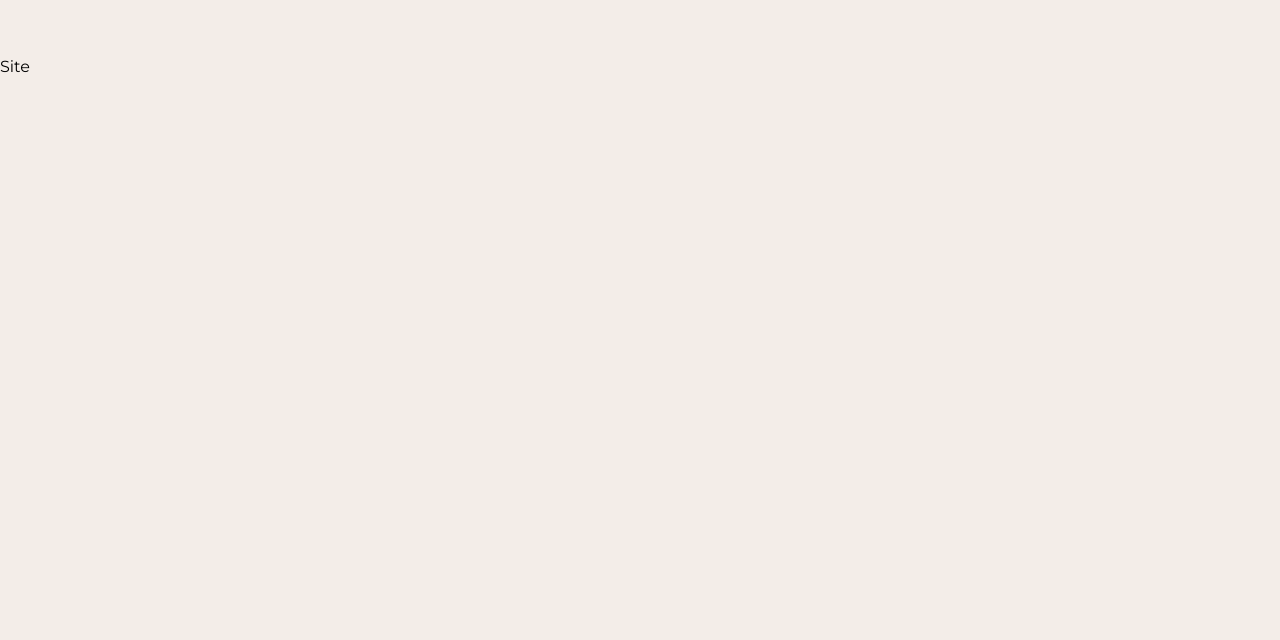
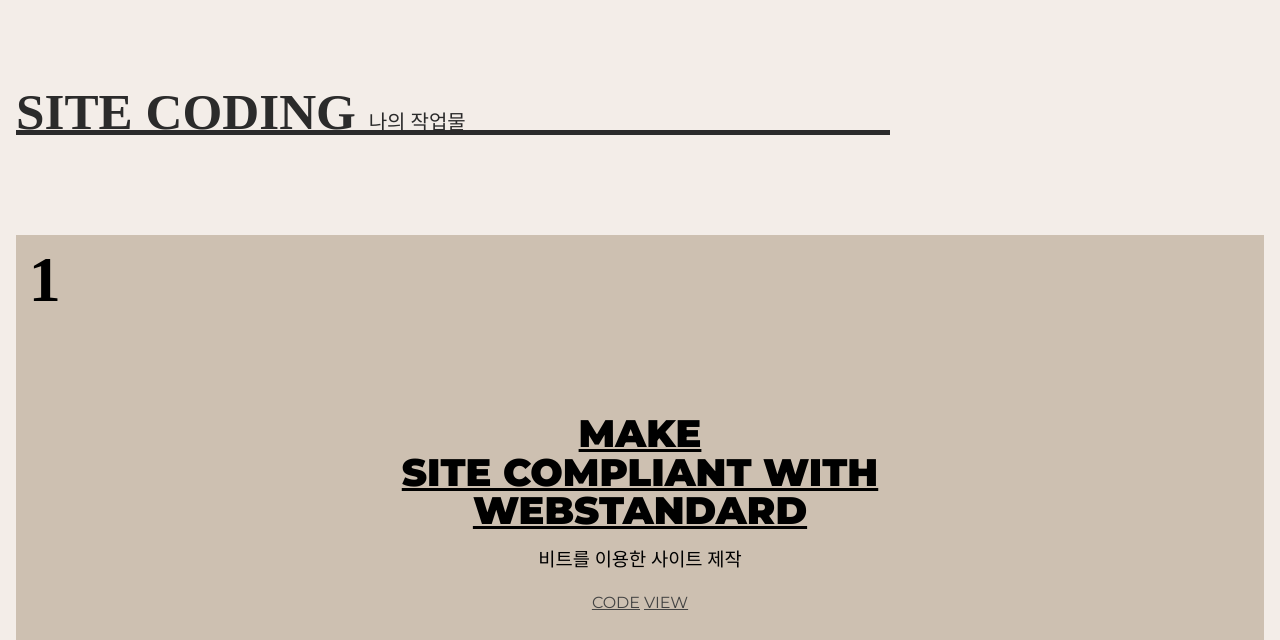
Before and after one commit to leeinwha/ReactPortfolio, a React (Create React App) app: page / in a window 1280 px wide. Shown: the part 2157-2797 px from the top of the page. Built offline with nearby package versions, Linux system fonts and the light colour scheme; a small style sheet from the web is missing; a web font is replaced by a local one.

Commit message:
React Portfolio Project (Site Section)

```diff
--- a/src/assets/scss/section/_port.scss
+++ b/src/assets/scss/section/_port.scss
@@ -0,0 +1,3 @@
+#port {
+  height: 3000px;
+}
--- a/src/assets/scss/section/_site.scss
+++ b/src/assets/scss/section/_site.scss
@@ -1,3 +1,152 @@
-#site {
-  height: 3000px;
+.site__inner {
+  padding: 16px;
+
+  .site__title  {
+    position: sticky;
+    top: 70px;
+    left: 0;
+    width: 70%;
+    height: 5vw;
+    font-size: 4vw;
+    font-weight: 900;
+    line-height: 1.6;
+    font-family: var(--mainKor-font);
+    text-transform: uppercase;
+    color: var(--black100);
+    border-bottom: 0.4vw solid var(--black100);
+    margin-bottom: 100px;
+
+    @media (max-width: 800px){
+      width: 100%;
+      margin-bottom: 10vw;
+      font-size: 30px;
+      height: auto;
+      top: 68px;
+      z-index: 1000;
+      background-color: var(--mainBg-color);
+    }
+
+    em {
+      font-size: 1.25rem;
+      font-weight: 400;
+      line-height: 2;
+    }
+  }
+  .site__wrap {
+    .site__item {
+      height: 70vh;
+      @include flex-center;
+      flex-direction: column;
+      position: sticky;
+      left: 0;
+
+      &.s1 {
+        background-color: var(--subBg100);
+        top: 180px;
+
+        @media (max-width: 800px){
+            top: 140px;
+        }
+      }
+      &.s2 {
+        background-color: var(--subBg200);
+        top: 200px;
+
+        @media (max-width: 800px){
+            top: 160px;
+        }
+      }
+      &.s3 {
+        background-color: var(--subBg300);
+        top: 220px;
+
+        @media (max-width: 800px){
+            top: 180px;
+        }
+      }
+      &.s4 {
+        background-color: var(--subBg400);
+        top: 240px;
+
+        @media (max-width: 800px){
+            top: 200px;
+        }
+      }
+      .num {
+        font-size: 5vw;
+        line-height: 1;
+        font-weight: 900;
+        font-family: var(--mainNum-font);
+        position: absolute;
+        left: 1vw;
+        top: 1vw;
+
+        @media (max-width: 800px){
+          font-size: 80px;
+          left: 20px;
+          top: 20px;
+        }
+      }
+      .text {
+        text-align: center;
+        margin-bottom: 1rem;
+
+        > div {
+          font-size: 3vw;
+          line-height: 1;
+          font-weight: 900;
+          text-transform: uppercase;
+          text-decoration: underline;
+          font-family: var(--mainEng-font);
+
+          @media (max-width: 800px){
+              font-size: 26px;
+          }
+        }
+      }
+      .title {
+        font-family: var(--mainKor-font);
+        margin-bottom: 1rem;
+      }
+      .btn {
+        a {
+          text-decoration: underline;
+          text-transform: uppercase;
+          color: var(--black200);
+          font-size: 1rem;
+          transition: all 0.3s;
+          margin: 0 2px;
+
+          &:hover {
+            color: var(--black);
+          }
+        }
+      }
+      .info {
+        position: absolute;
+        left: 0;
+        bottom: 3%;
+        width: 98%;
+        margin-left: 1%;
+        border-top: 1px solid var(--black);
+        border-bottom: 1px solid var(--black);
+        display: flex;
+        justify-content: space-between;
+
+        @media (max-width: 800px){
+          flex-direction: column;
+          width: 90%;
+          margin-left: 5%;
+          padding: 5px 0;
+        }
+
+        span {
+          font-family: var(--mainKor-font);
+          font-size: 12px;
+          padding: 3px 0;
+          text-transform: uppercase;
+        }
+      }
+    }
+  }
 }
--- a/src/components/Port.jsx
+++ b/src/components/Port.jsx
@@ -2,7 +2,7 @@
 
 const Port = () => {
   return (
-    <div>
+    <div id='port'>
       Port
     </div>
   )
--- a/src/components/Site.jsx
+++ b/src/components/Site.jsx
@@ -1,11 +1,85 @@
-import React from 'react'
+import React from "react";
+
+const siteText = [
+  {
+    text: ["make", "site compliant with", "webstandard"],
+    title: "비트를 이용한 사이트 제작",
+    code: "https://github.com/webstoryboy/port2023-vite",
+    view: "https://port2023-vite.netlify.app",
+    info: [
+      "site coding",
+      "production period : two days",
+      "use stack : HTML5/CSS3, CSS Variable, Vite",
+    ],
+  },
+  {
+    text: ["make", "site compliant with", "react.js"],
+    title: "리액트를 이용한 사이트 제작",
+    code: "https://github.com/webstoryboy/port2023-react",
+    view: "https://port2023-react.netlify.app",
+    info: [
+      "site coding",
+      "production period : two days",
+      "use stack : HTML5/CSS3, CSS Variable, Vite",
+    ],
+  },
+  {
+    text: ["make", "site compliant with", "vue.js"],
+    title: "뷰를 이용한 사이트 제작",
+    code: "https://github.com/webstoryboy/port2023-vue",
+    view: "https://port2023-vue.netlify.app",
+    info: [
+      "site coding",
+      "production period : two days",
+      "use stack : HTML5/CSS3, Scss Variable, vue",
+    ],
+  },
+  {
+    text: ["make", "site compliant with", "next.js"],
+    title: "넥스트를 이용한 사이트 제작",
+    code: "https://github.com/webstoryboy/port2023-next",
+    view: "https://port2023-next.netlify.app",
+    info: [
+      "site coding",
+      "production period : two days",
+      "use stack : HTML5/CSS3, Scss Variable, react.js",
+    ],
+  },
+]
 
 const Site = () => {
   return (
-    <div id='site'>
-      Site
-    </div>
-  )
-}
+    <section id="site">
+      <div className="site__inner">
+        <h2 className="site__title">Site coding <em>나의 작업물</em></h2>
+        <div className="site__wrap">
+          {siteText.map((site, key) => (
+            <article className={`site__item s${key+1}`} key={key}>
+              <span className="num">{key+1}</span>
+              <div className="text">
+                <div>{site.text[0]}</div>
+                <div>{site.text[1]}</div>
+                <div>{site.text[2]}</div>
+              </div>
+              <h3 className="title">
+                {site.title}
+              </h3>
+              <div className="btn">
+                <a href={site.code}>code</a>
+                <a href={site.view}>view</a>
+              </div>
+              <div className="info">
+                <span>{site.info[0]}</span>
+                <span>{site.info[1]}</span>
+                <span>{site.info[2]}</span>
+              </div>
+            </article>
+          ))}
 
-export default Site
+        </div>
+      </div>
+    </section>
+  );
+};
+
+export default Site;
```
